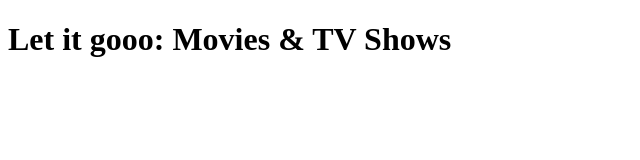
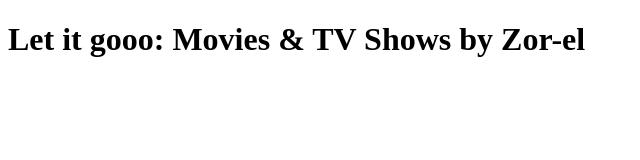
Before and after one commit to yduar/vamoo_git, a plain HTML site: page index.html in a window 1280 px wide. Shown: the whole page, without its empty margins (0-640 px from the left). Drawn offline with Linux system fonts and the light colour scheme.

Commit message:
editee el titulo de nuevoo mijoo

```diff
--- a/index.html
+++ b/index.html
@@ -7,6 +7,6 @@
     <title>Movies & TV Shows</title>
 </head>
 <body>
-    <h1> Let it gooo: Movies & TV Shows </h1>
+    <h1> Let it gooo: Movies & TV Shows by Zor-el </h1>
 </body>
 </html>
```
